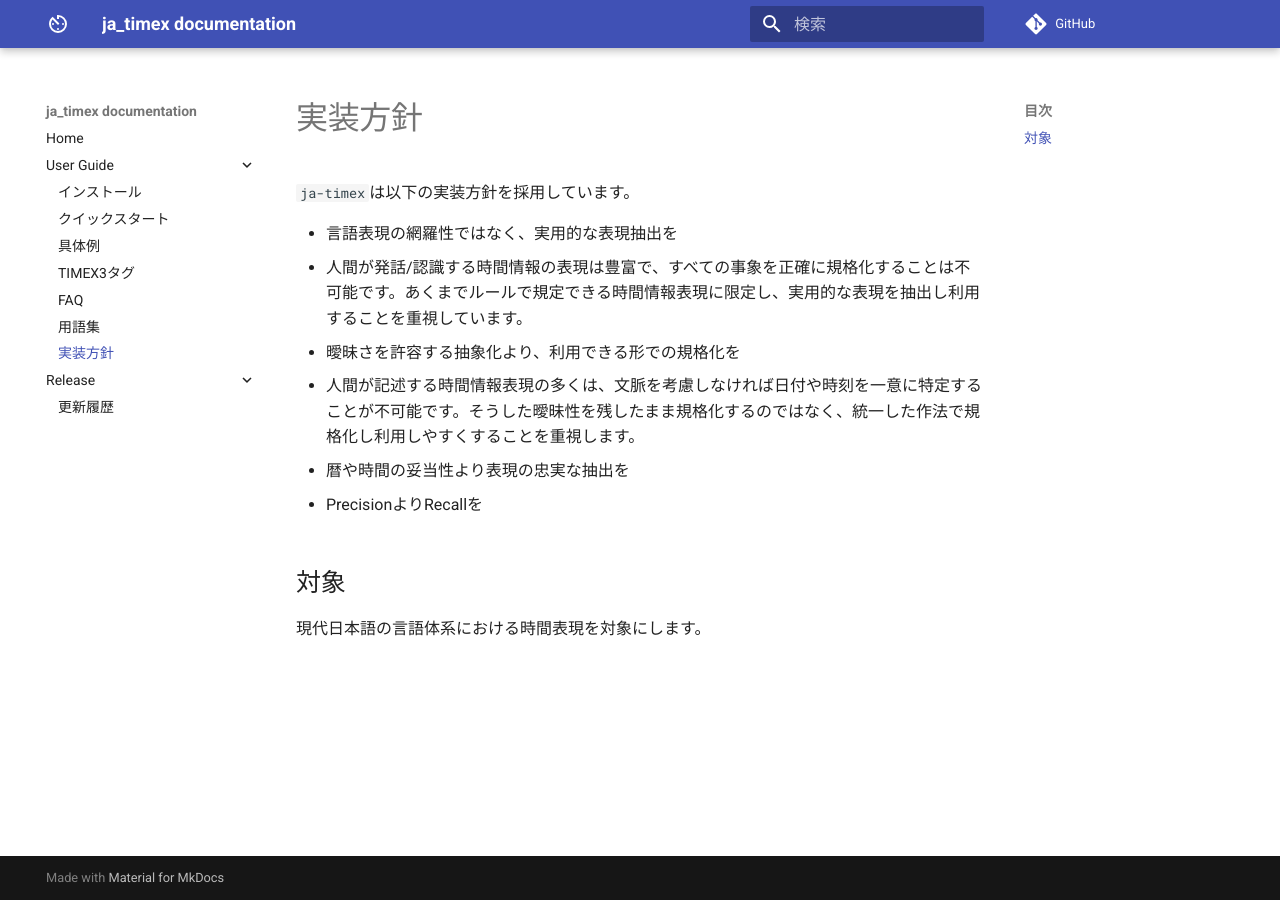
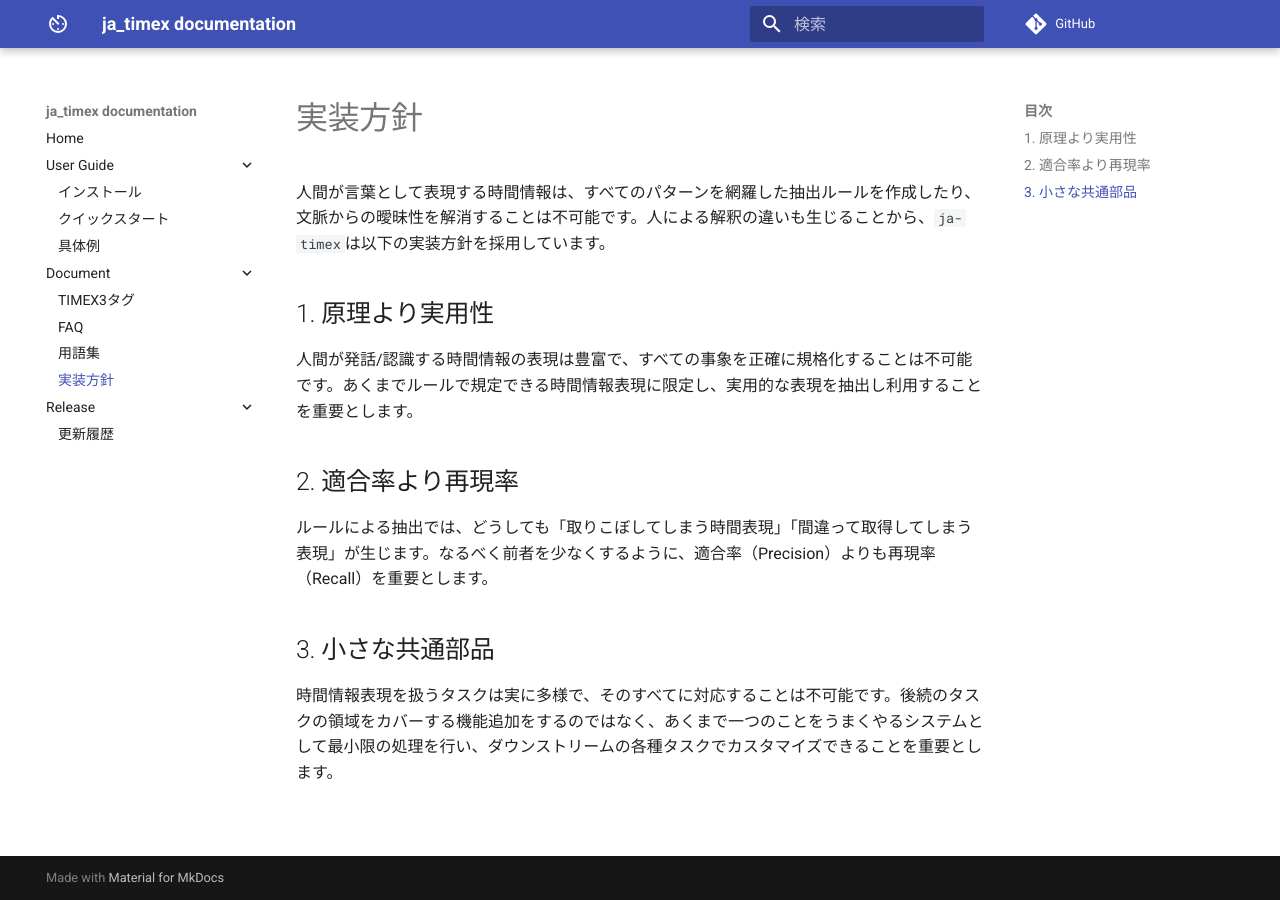
Before and after one commit to yagays/ja-timex, an MkDocs documentation site: the page built from docs/docs/policy.md, in a window 1280 px wide. Built offline with MkDocs 1.6.1 and Material for MkDocs 9.7.7, drawn with Linux system fonts in a browser that asks for light colours; comment, search, counter and statistics services are not loaded.

Commit message:
update docs

```diff
--- a/docs/docs/FAQ.md
+++ b/docs/docs/FAQ.md
@@ -1,7 +1,9 @@
 # FAQ
 
-## この表現を読み取れるようにしてほしい
-IssueやPRを歓迎します。保証するものではありません。
+## 要望
+### この表現を読み取れるようにしてほしい
+ja-timexはGitHubの[yagays/ja-timex](https://github.com/yagays/ja-timex)で開発されており、[Issues](https://github.com/yagays/ja-timex/issues)による報告や[PR](https://github.com/yagays/ja-timex/pulls)でのコミットを歓迎します。開発方針や実装上の理由等により、要望を反映できない可能性があることもご了承ください。
 
-## なぜ年齢は対象にならないのか
-関根の拡張固有表現においても、TIMEXではなくNUMEXとして定義されています。
+## 質問
+### なぜ年齢は対象にならないのか
+生物の年齢は、成澤\[2\]では数値表現として扱われ、また[関根の拡張固有表現](http://liat-aip.sakura.ne.jp/ene/ene8.1/definition_jp/html/enedetail.html#3_7)でも同様に数値表現としているため、時間情報表現としては対象としません。
--- a/docs/docs/policy.md
+++ b/docs/docs/policy.md
@@ -1,15 +1,12 @@
 # 実装方針
 
-`ja-timex`は以下の実装方針を採用しています。
+人間が言葉として表現する時間情報は、すべてのパターンを網羅した抽出ルールを作成したり、文脈からの曖昧性を解消することは不可能です。人による解釈の違いも生じることから、`ja-timex`は以下の実装方針を採用しています。
 
-- 言語表現の網羅性ではなく、実用的な表現抽出を
-  - 人間が発話/認識する時間情報の表現は豊富で、すべての事象を正確に規格化することは不可能です。あくまでルールで規定できる時間情報表現に限定し、実用的な表現を抽出し利用することを重視しています。
-- 曖昧さを許容する抽象化より、利用できる形での規格化を
-  - 人間が記述する時間情報表現の多くは、文脈を考慮しなければ日付や時刻を一意に特定することが不可能です。そうした曖昧性を残したまま規格化するのではなく、統一した作法で規格化し利用しやすくすることを重視します。
-- 暦や時間の妥当性より表現の忠実な抽出を
+## 1. 原理より実用性
+人間が発話/認識する時間情報の表現は豊富で、すべての事象を正確に規格化することは不可能です。あくまでルールで規定できる時間情報表現に限定し、実用的な表現を抽出し利用することを重要とします。
 
-- PrecisionよりRecallを
+## 2. 適合率より再現率
+ルールによる抽出では、どうしても「取りこぼしてしまう時間表現」「間違って取得してしまう表現」が生じます。なるべく前者を少なくするように、適合率（Precision）よりも再現率（Recall）を重要とします。
 
-
-## 対象
-現代日本語の言語体系における時間表現を対象にします。
+## 3. 小さな共通部品
+時間情報表現を扱うタスクは実に多様で、そのすべてに対応することは不可能です。後続のタスクの領域をカバーする機能追加をするのではなく、あくまで一つのことをうまくやるシステムとして最小限の処理を行い、ダウンストリームの各種タスクでカスタマイズできることを重要とします。
--- a/docs/mkdocs.yml
+++ b/docs/mkdocs.yml
@@ -27,6 +27,7 @@ nav:
       - installation.md
       - quick_start.md
       - examples.md
+    - "Document":
       - timex3.md
       - FAQ.md
       - definition_glossary.md
```
Also changed, not shown: docs/docs/changelog.md (+3 -2 lines).
